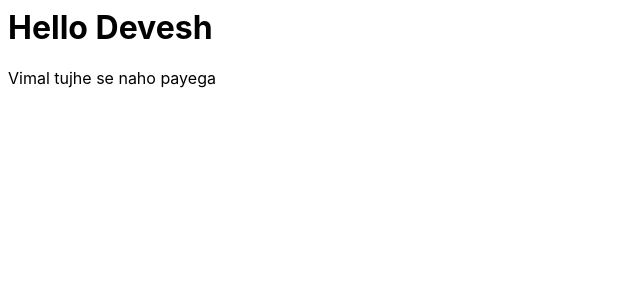
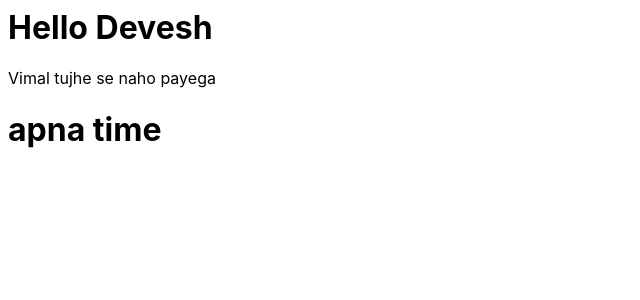
Before and after one commit to DeveshTanwar123/JS_and_React_learning, a React (Create React App) app: page / in a window 1280 px wide. Shown: the top 300 px of the page, without its empty margins (0-640 px from the left). Built offline with nearby package versions, Linux system fonts and the light colour scheme.

Commit message:
1 file modified

```diff
--- a/src/App.js
+++ b/src/App.js
@@ -6,7 +6,7 @@ export default function App() {
     <div>
       <h1>Hello Devesh</h1>
       <p>Vimal tujhe se naho payega</p>
-
+      <h1> apna time </h1>
     </div>
   );
 }
```
